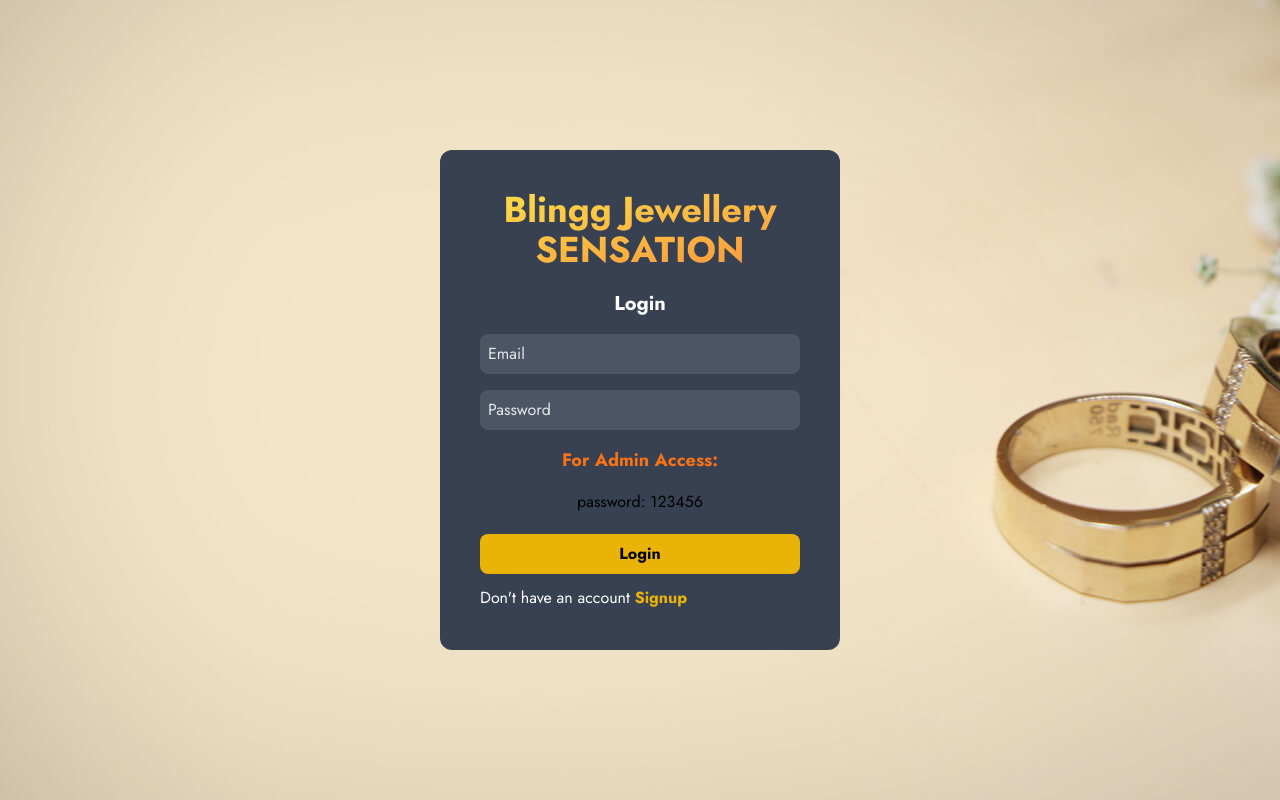
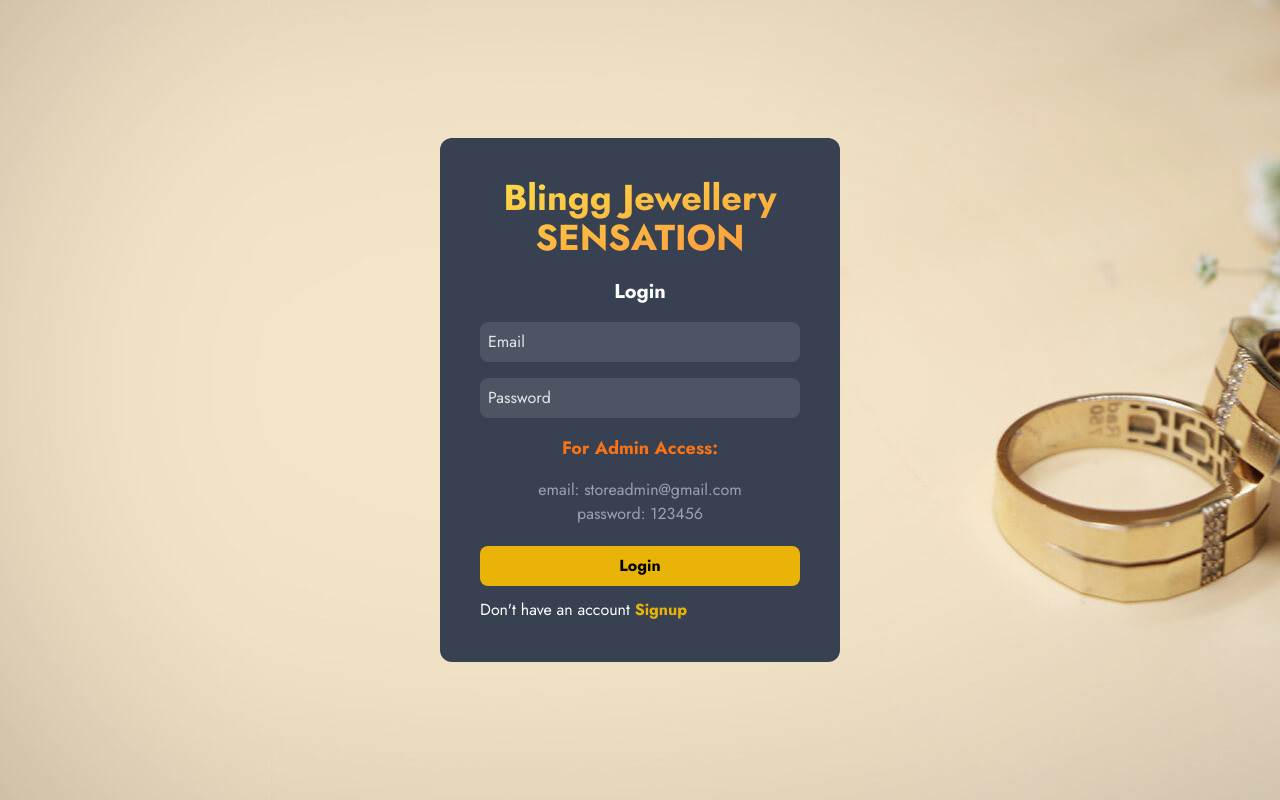
Before and after one commit to SabikaAunaAli/Blingg-Jewellary, a React (Create React App) app: page /login in a window 1280 px wide. Built offline with nearby package versions, Linux system fonts and the light colour scheme; no server answers; the database is empty.

Commit message:
Update Login.jsx

```diff
--- a/src/pages/registration/Login.jsx
+++ b/src/pages/registration/Login.jsx
@@ -79,8 +79,8 @@
 
                 <div className="mb-5">
                     <h3 className='text-center text-orange-500 text-lg mb-4 font-bold'>For Admin Access: </h3>
-                        <p className='text-center text-gray-400>email: storeadmin@gmail.com</p>
-                    <p className='text-center text-gray-400>password: 123456</p>
+                        <p className='text-center text-gray-400'>email: storeadmin@gmail.com</p>
+                    <p className='text-center text-gray-400'>password: 123456</p>
                 </div>
 
 
```
